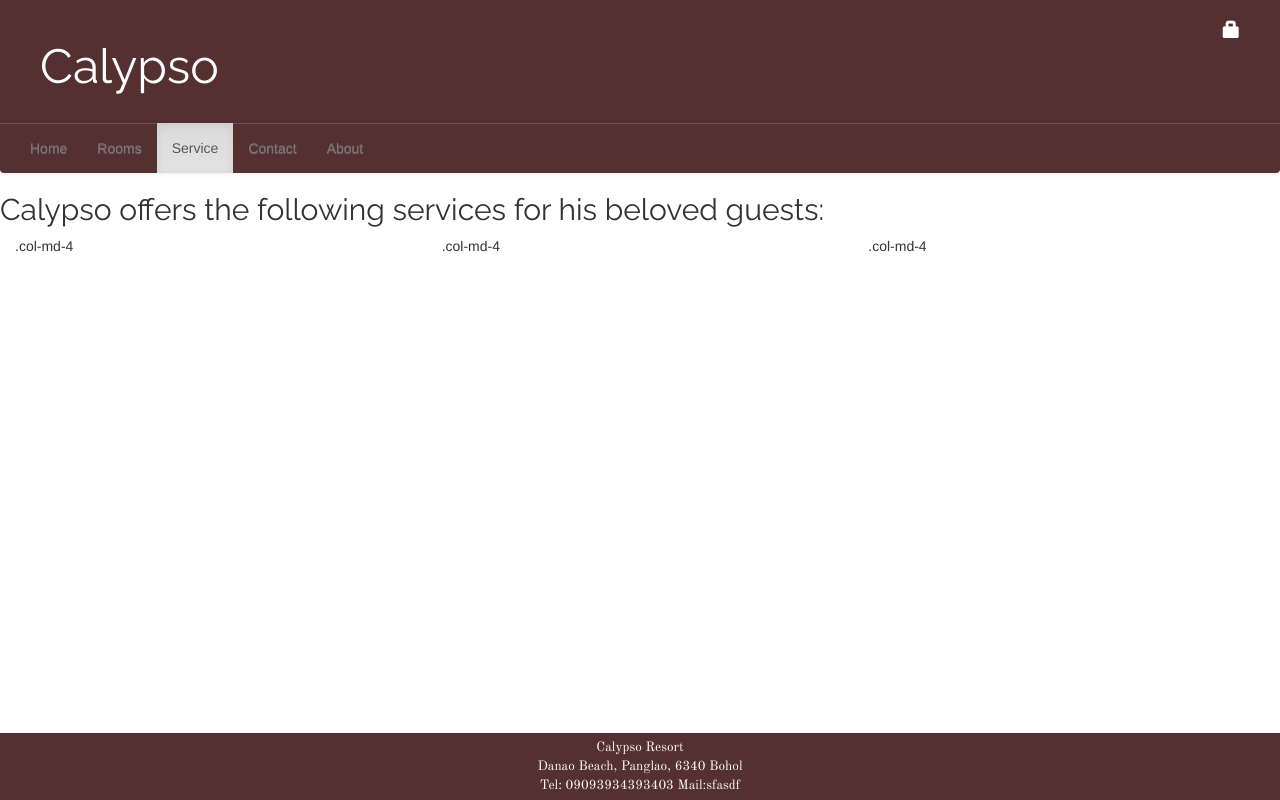
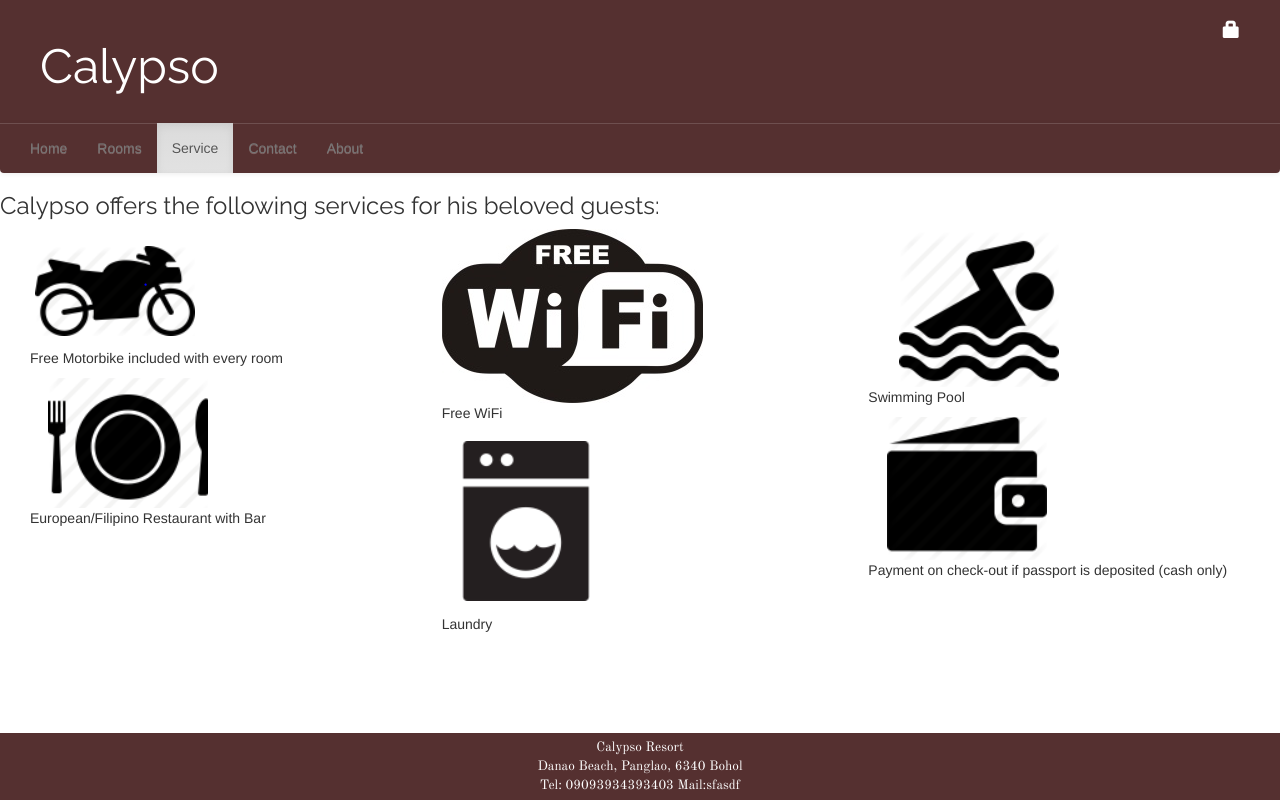
Before and after one commit to capoch/calypso, a Django app: template hotel/templates/hotel/service.html in a window 1280 px wide. Run offline with Django 3.2, Linux system fonts and the light colour scheme; the template is opened without the code that fills it, so the values that code supplies are empty; some libraries are stand-ins or nearby versions.

Commit message:
service icons

```diff
--- a/hotel/templates/hotel/service.html
+++ b/hotel/templates/hotel/service.html
@@ -1,4 +1,6 @@
 {% extends 'hotel/base.html' %}
+{% load staticfiles %}
+
 
 {% block content %}
 <nav class="navbar navbar-default">
@@ -12,9 +14,26 @@
     </ul>
   </div>
 </nav>
-<h2>Calypso offers the following services for his beloved guests:</h2>
-<div class="col-md-4">.col-md-4</div>
-<div class="col-md-4">.col-md-4</div>
-<div class="col-md-4">.col-md-4</div>
+<h3>Calypso offers the following services for his beloved guests:</h3>
+<div class="col-md-4">
+  <div class="container-fluid">
+    <img src="{% static 'images/hotel/motorbike.png' %}" height="40" class="img-responsive">
+    <p>Free Motorbike included with every room</p>
+    <img src="{% static 'images/hotel/restaurant.png' %}" height="40" class="img-responsive">
+    <p>European/Filipino Restaurant with Bar</p>
+</div>
+</div>
+<div class="col-md-4">
+  <img src="{% static 'images/hotel/free wifi.jpg' %}" height="40" class="img-responsive">
+  <p>Free WiFi</p>
+  <img src="{% static 'images/hotel/laundry.png' %}" height="40" class="img-responsive">
+  <p>Laundry</p>
+</div>
+<div class="col-md-4">
+  <img src="{% static 'images/hotel/swimming pool.png' %}" height="40" class="img-responsive">
+  <p>Swimming Pool</p>
+  <img src="{% static 'images/hotel/payment.png' %}" height="40" class="img-responsive">
+  <p>Payment on check-out if passport is deposited (cash only)</p>
+</div>
 
 {% endblock %}
```
Also changed, not shown: hotel/static/images/hotel/free wifi.jpg (added), hotel/static/images/hotel/laundry.png (added), hotel/static/images/hotel/motorbike.png (added), hotel/static/images/hotel/payment.png (added), hotel/static/images/hotel/restaurant.png (added), hotel/static/images/hotel/swimming pool.png (added).
